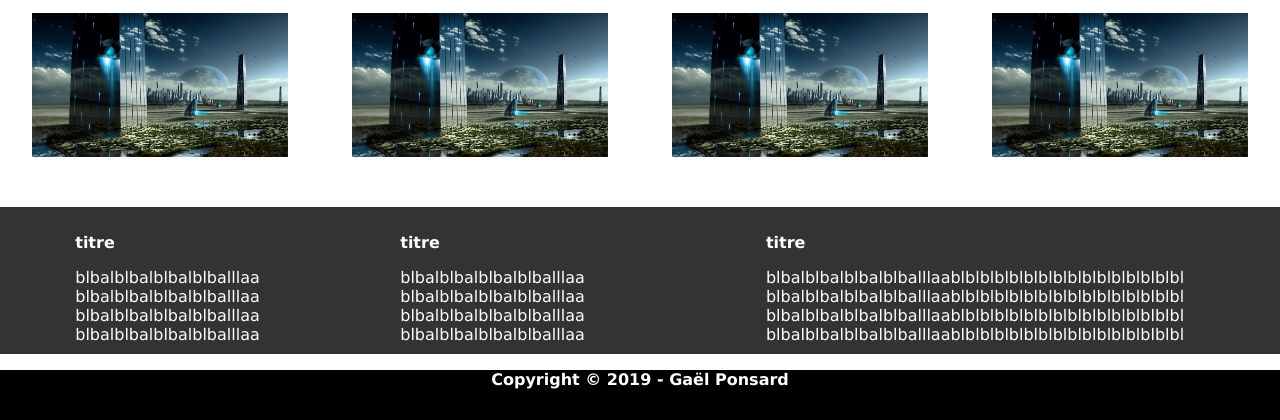
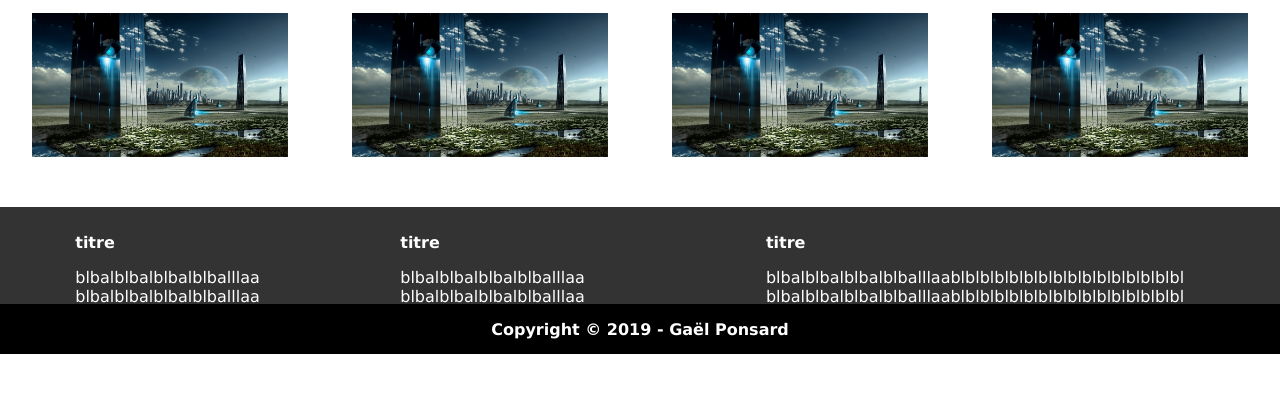
Before and after one commit to gaelponsard/projet_pure_css, a PHP site: page / in a window 1280 px wide. Shown: the part 1961-2381 px from the top of the page. After the commit the page ends 2315 px from the top, so only its background shows below. Run offline with PHP 8.4, Linux system fonts and the light colour scheme; some libraries are stand-ins or nearby versions.

Commit message:
essaie fixation footer

```diff
--- a/index.php
+++ b/index.php
@@ -126,14 +126,14 @@
 			<a href="#">blbalblbalblbalblballlaablblblblblblblblblblblblblblblbl</a><br>
 			<a href="#">blbalblbalblbalblballlaablblblblblblblblblblblblblblblbl</a><br>
 			<a href="#">blbalblbalblbalblballlaablblblblblblblblblblblblblblblbl</a><br>
-			<a href="#">blbalblbalblbalblballlaablblblblblblblblblblblblblblblbl</a><br>
+			<a href="#">blbalblbalblbalblballlaablblblblblblblblblblblblblblblbl</a>
 		</div>
 	</div>
 
 	<!-- footer 2 -->
 	<div class="footer2">
-	<h3>Copyright © 2019 - Gaël Ponsard</h3>
-</div>
+		<h3>Copyright © 2019 - Gaël Ponsard</h3>
+	</div>
 
 	<script src="https://ajax.googleapis.com/ajax/libs/jquery/1.11.0/jquery.min.js"></script>
 	<script src="https://cdn.jsdelivr.net/parallax.js/1.4.2/parallax.min.js"></script>
--- a/style.css
+++ b/style.css
@@ -1,9 +1,15 @@
 /* CSS html et body */
 
-html, body {margin:0; padding:0}
+html {
+	height: 100%
+}
+
+
 body {
-background-color:white;
-margin:0 0 0 0;
+	margin: 0;
+	padding: 0;
+	min-height: 100%;
+	position: relative;
 }
 
 /* CSS titres et paragraphes */
@@ -184,7 +190,7 @@ li a:hover {
 	margin-bottom: 50px;
 }
 
-.galerie_title h1{
+.galerie_title h1 {
 	text-align: center;
 }
 
@@ -205,10 +211,11 @@ li a:hover {
 	margin: auto;
 	padding: 10px 10px 10px 10px;
 	background-color: #333;
+
 }
 
 
-.footer1 a{
+.footer1 a {
 	font-family: verdana, sans-serif;
 	font-size: 100%;
 	color: white;
@@ -228,17 +235,20 @@ li a:hover {
 .box {
 	display: block;
 	margin: auto;
-	}
+}
 
 /*footer 2 */
 .footer2 {
 	display: block;
-width: 100%;
-height: 50px;
+	width: 100%;
+	height: 50px;
 	background-color: #000000;
+	position: absolute;
+	width: 100%;
+	bottom: 0px;
 }
 
-.footer2 h3{
+.footer2 h3 {
 	text-align: center;
 
 }
```
